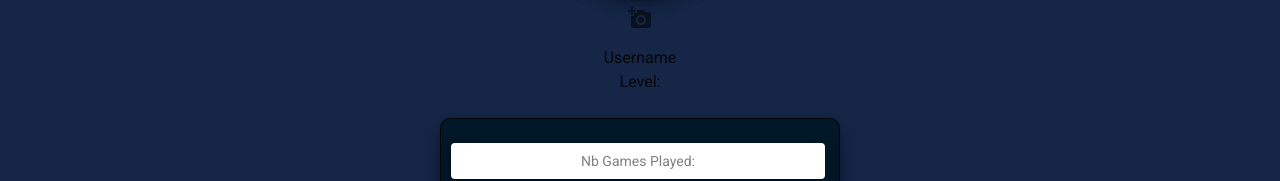
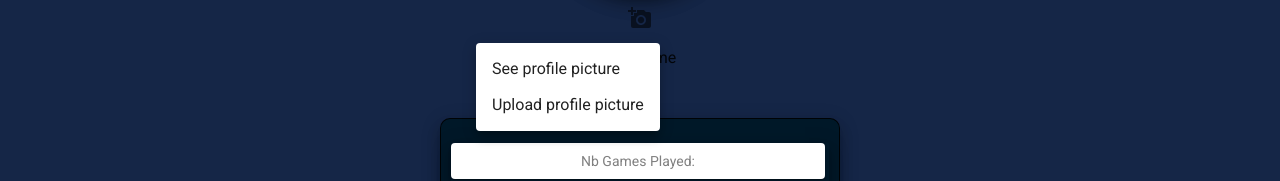
Before and after one commit to yann1731/ft_transcendence, a React (Create React App) app in the folder packages/front_end/: page /Profile in a window 1280 px wide. Both pictures are taken after a click on the button 640 px from the left and 235 px from the top of the page. Shown: the part 217-398 px from the top of the page. Built offline with nearby package versions, Linux system fonts and the light colour scheme.

Commit message:
Added See Profile Picture option in Profile Page

```diff
--- a/packages/front_end/src/Components/ProfilePage/ProfilePage.tsx
+++ b/packages/front_end/src/Components/ProfilePage/ProfilePage.tsx
@@ -1,13 +1,16 @@
-import { Box, IconButton } from '@mui/material';
+import * as React from 'react';
+import { Box, IconButton, Menu, Typography } from '@mui/material';
 import Avatar from '@mui/material/Avatar';
 import { experimentalStyled as styled } from '@mui/material/styles';
 import Paper from '@mui/material/Paper';
 import Grid from '@mui/material/Grid';
 import Button from '@mui/material/Button';
+import Modal from '@mui/material/Modal';
 import AddAPhotoIcon from '@mui/icons-material/AddAPhoto';
+import Tooltip from '@mui/material/Tooltip';
+import MenuItem from '@mui/material/MenuItem';
 import { theme } from '../../Theme';
-
-//TODO Add contextual menu to profile picture icon update
+import { useState } from 'react';
 
 const Item = styled(Paper)(({ theme }) => ({
 	backgroundColor: theme.palette.mode === 'dark' ? '#1A2027' : '#fff',
@@ -17,12 +20,78 @@ const Item = styled(Paper)(({ theme }) => ({
 	color: theme.palette.text.secondary,
   }));
 
+const profilePicture = 'https://pbs.twimg.com/profile_images/1633238286045962243/JfgDezi9_400x400.jpg';
+const settings = ['See profile picture', 'Upload profile picture'];
+
+
 function ProfileContainer() {
+
+	const [anchorElUser, setAnchorElUser] = React.useState<null | HTMLElement>(null);
+
+	const [open, setOpen] = useState(false);
+	const [selectedPicture, setSelectedPicture] = useState('');
+
+	const handleOpen = (picture: string) => {
+		setSelectedPicture(picture);
+		setOpen(true);
+	}
+
+	const handleClose = () => {
+		setOpen(false);
+	};
+
+	const handleOpenUserMenu = (event: React.MouseEvent<HTMLElement>) => {
+		setAnchorElUser(event.currentTarget);
+	};
+
+	const handleCloseUserMenu = () => {
+		setAnchorElUser(null);
+	};
+
+	const handleMenuItemClick = (setting: string) => {
+		if (setting === 'See profile picture') {
+			handleOpen(profilePicture);
+		} else {
+			handleClose();
+		}
+	}
+
 	return (
 		<Box sx={{bgcolor: theme.palette.primary.main}}>
-				<Avatar alt="yoyoyo" src="https://pbs.twimg.com/profile_images/1633238286045962243/JfgDezi9_400x400.jpg" sx={{mt: 10, width: 200, height: 200, boxShadow: 10, margin: '0 auto'}}></Avatar>
+				<Avatar alt="Profile Picture" src={profilePicture} sx={{mt: 10, width: 200, height: 200, boxShadow: 10, margin: '0 auto'}}></Avatar>
 				<div style={{ textAlign: 'center' }}>
-					<IconButton><AddAPhotoIcon /></IconButton>
+					<Tooltip title="Open profile settings">
+					<IconButton onClick={handleOpenUserMenu}>
+						<AddAPhotoIcon />
+					</IconButton>
+					</Tooltip>
+				<Menu
+					sx={{ mt: '45px' }}
+					id="profile-settings-menu"
+					anchorEl={anchorElUser}
+					anchorOrigin={{
+						vertical:'top',
+						horizontal:'right',
+					}}
+					keepMounted
+					transformOrigin={{
+						vertical: 'top',
+						horizontal: 'right',
+					}}
+					open={Boolean(anchorElUser)}
+					onClose={handleCloseUserMenu}
+				>
+					{settings.map((setting) => (
+						<MenuItem key={setting} onClick={() => handleMenuItemClick(setting)}>
+							<Typography textAlign="center">{setting}</Typography>
+						</MenuItem>
+					))}
+				</Menu>
+				<Modal open={open} onClose={handleClose} style={{ display: 'flex', alignItems: 'center', justifyContent: 'center'}}>
+					<div>
+						<img src={selectedPicture} alt="Picture" />
+					</div>
+				</Modal>
 				</div>
 				<Box sx={{textAlign: 'center', mt: 1}}>Username </Box>
 				<Box sx={{textAlign: 'center'}}>Level: </Box>
```
